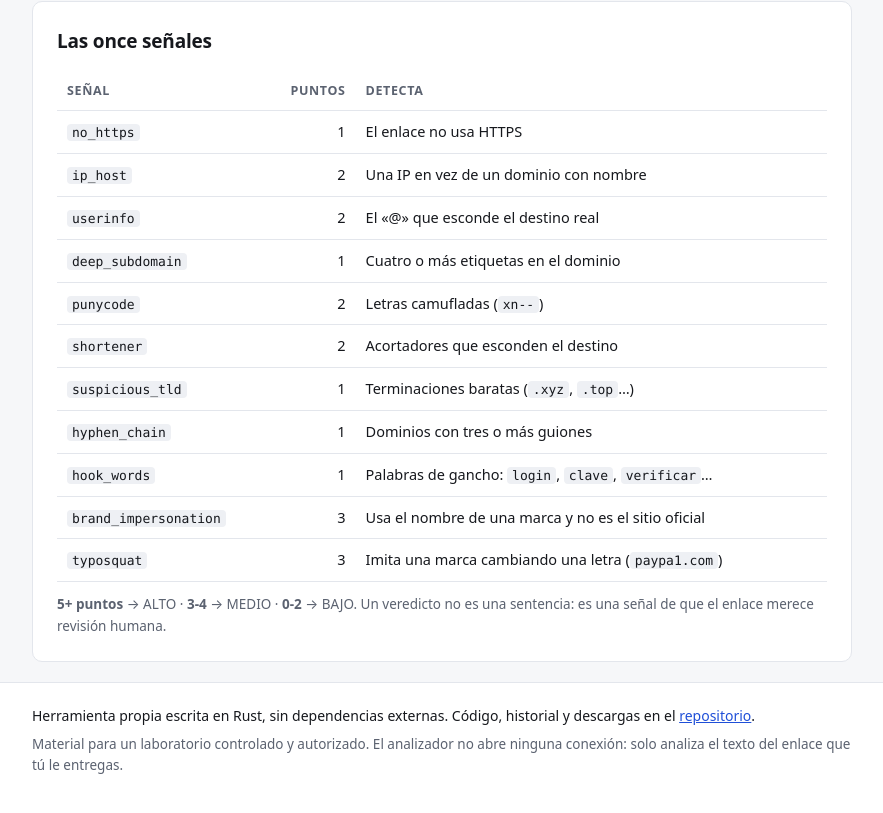
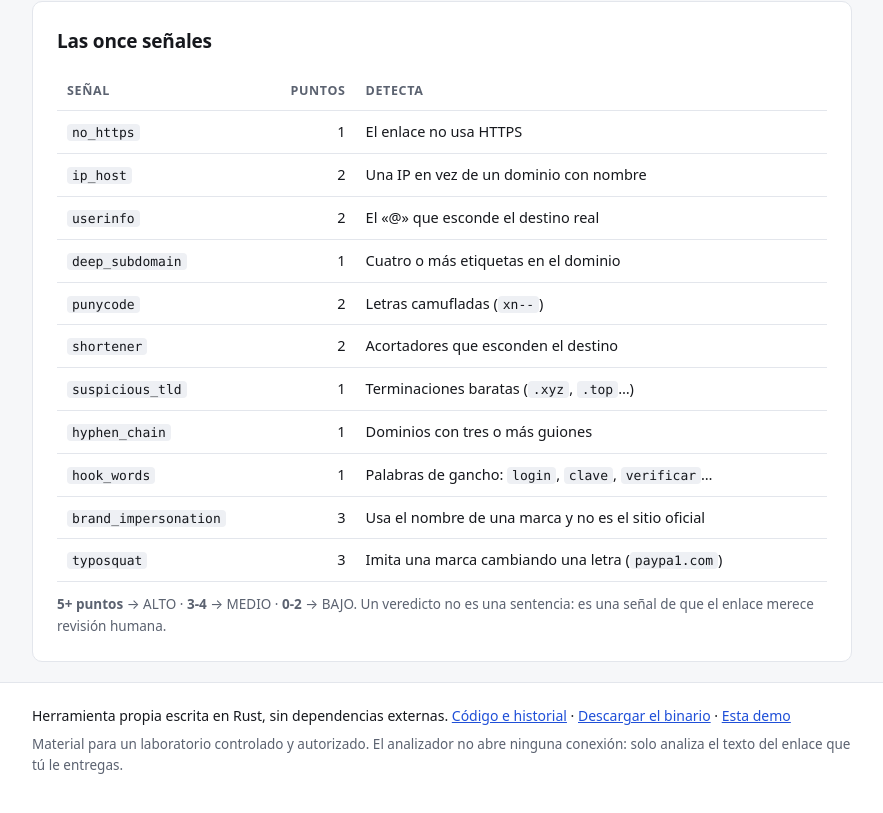
Before and after one commit to runer0101/analizador-phishing, a plain HTML site: page site/index.html in a window 1280 px wide. Shown: the part 892-1705 px from the top of the page, without its empty margins (198-1081 px from the left). Drawn offline with Linux system fonts and the light colour scheme; no server answers.

Commit message:
docs: put the live demo link in the About section and everywhere
The repository About now points at the GitHub Pages demo and its description
carries the URL, plus topics so the project can be found by search. The README
opens with the demo and the release, with CI and license badges, and the MIT
LICENSE file the manifest declared but was missing. The same link is now in the
slides, the script, the rehearsal guide and the page footer.

```diff
--- a/site/index.html
+++ b/site/index.html
@@ -72,8 +72,10 @@
 
 <footer class="pie">
   <div class="contenedor">
-    <p>Herramienta propia escrita en Rust, sin dependencias externas. Código, historial y descargas en el
-      <a href="https://github.com/runer0101/analizador-phishing">repositorio</a>.</p>
+    <p>Herramienta propia escrita en Rust, sin dependencias externas.
+      <a href="https://github.com/runer0101/analizador-phishing">Código e historial</a> ·
+      <a href="https://github.com/runer0101/analizador-phishing/releases/tag/v0.1.0">Descargar el binario</a> ·
+      <a href="https://runer0101.github.io/analizador-phishing/">Esta demo</a></p>
     <p class="nota">Material para un laboratorio controlado y autorizado. El analizador no abre ninguna conexión:
       solo analiza el texto del enlace que tú le entregas.</p>
   </div>
```
Also changed, not shown: 7 other files.
